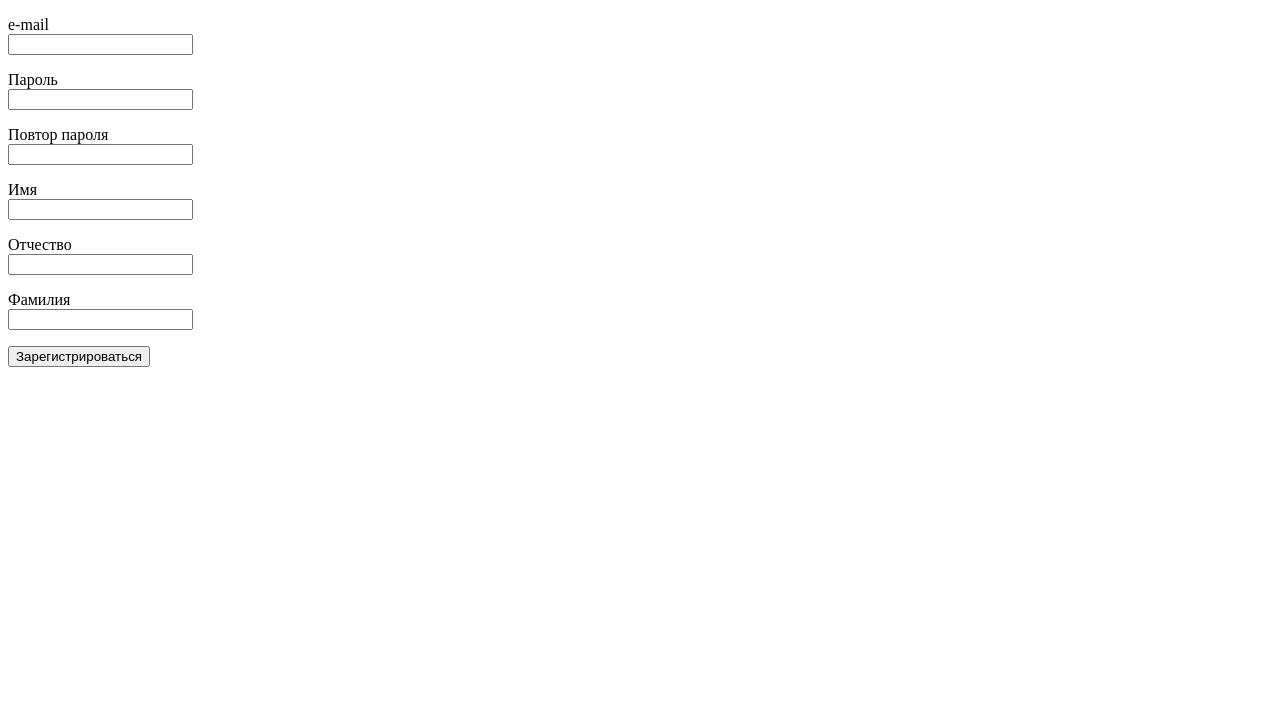
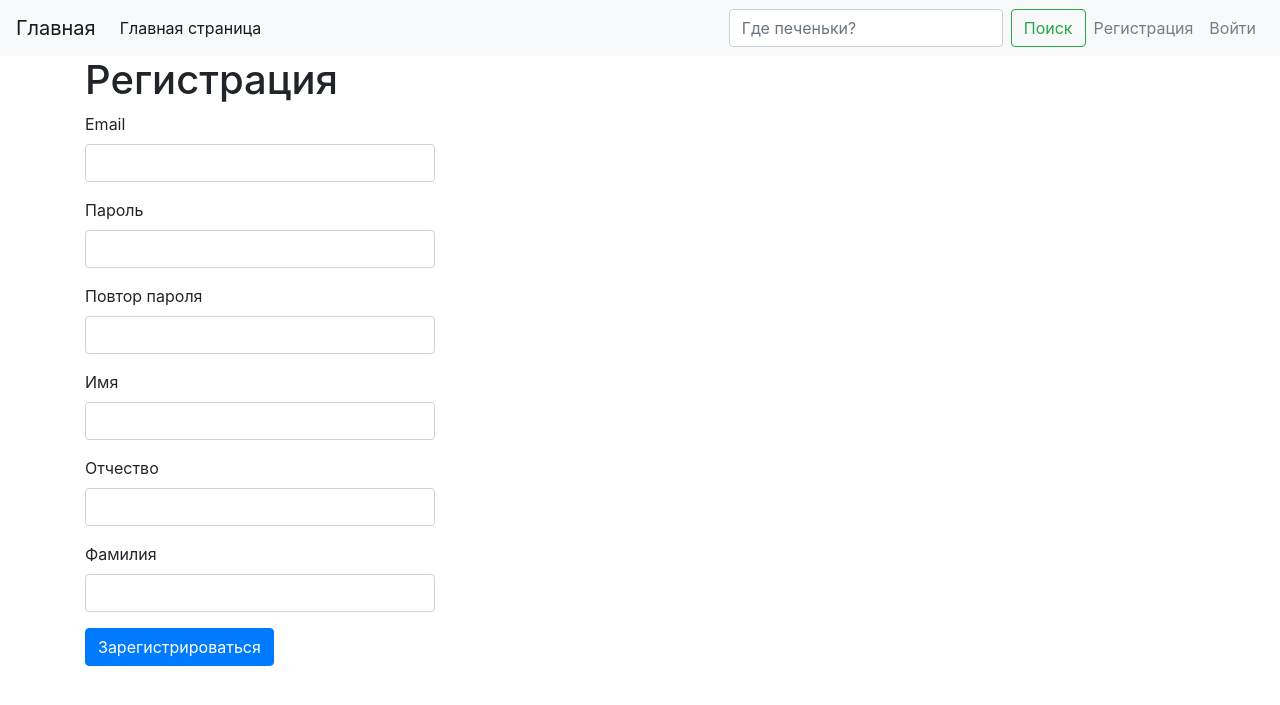
Before and after one commit to bycs/lp_project, a Flask app: page /user/register in a window 1280 px wide. Shown: the top 705 px of the page. Run offline with Flask 2, Linux system fonts and the light colour scheme; parts of the project's set-up code (start-up, migrations or seed data) failed here and were passed over; some libraries are stand-ins or nearby versions.

Commit message:
Добавление фронта
Обвновилсь шаблоны, добавлены стили, добавлено меню

```diff
--- a/app/user/forms.py
+++ b/app/user/forms.py
@@ -5,21 +5,39 @@ from wtforms.validators import DataRequired, Email, EqualTo
 
 
 class RegisterForm(FlaskForm):
-    email = StringField("e-mail", validators=[DataRequired(), Email()])
-    password = PasswordField("Пароль", validators=[DataRequired()])
+    email = StringField(
+        "Email",
+        validators=[DataRequired(), Email()],
+        render_kw={"class": "form-control"},
+    )
+    password = PasswordField(
+        "Пароль", validators=[DataRequired()], render_kw={"class": "form-control"}
+    )
     password2 = PasswordField(
-        "Повтор пароля", validators=[DataRequired(), EqualTo("password")]
+        "Повтор пароля",
+        validators=[DataRequired(), EqualTo("password")],
+        render_kw={"class": "form-control"},
     )
-    first_name = StringField("Имя", validators=[DataRequired()])
-    middle_name = StringField("Отчество")
-    last_name = StringField("Фамилия", validators=[DataRequired()])
-    submit = SubmitField("Зарегистрироваться")
+    first_name = StringField(
+        "Имя", validators=[DataRequired()], render_kw={"class": "form-control"}
+    )
+    middle_name = StringField("Отчество", render_kw={"class": "form-control"})
+    last_name = StringField(
+        "Фамилия", validators=[DataRequired()], render_kw={"class": "form-control"}
+    )
+    submit = SubmitField("Зарегистрироваться", render_kw={"class": "btn btn-primary"})
 
 
 class LoginForm(FlaskForm):
-    email = StringField("e-mail", validators=[DataRequired(), Email()])
-    password = PasswordField("Пароль", validators=[DataRequired()])
+    email = StringField(
+        label="Email",
+        validators=[DataRequired(), Email()],
+        render_kw={"class": "form-control"},
+    )
+    password = PasswordField(
+        label="Пароль", validators=[DataRequired()], render_kw={"class": "form-control"}
+    )
     remember_user = BooleanField(
         "Запомнить меня", default=True, render_kw={"class": "form-check-input"}
     )
-    submit = SubmitField("Войти")
+    submit = SubmitField("Войти", render_kw={"class": "btn btn-primary"})
--- a/templates/base.html
+++ b/templates/base.html
@@ -1,10 +1,19 @@
 <!DOCTYPE html>
 <html lang="ru">
 <head>
+     <!-- Required meta tags -->
     <meta charset="UTF-8">
+    <meta name="viewport" content="width=device-width, initial-scale=1">
+
+    <!-- Bootstrap CSS -->
+    <link rel="stylesheet" href="https://stackpath.bootstrapcdn.com/bootstrap/4.1.3/css/bootstrap.min.css" integrity="sha384-MCw98/SFnGE8fJT3GXwEOngsV7Zt27NXFoaoApmYm81iuXoPkFOJwJ8ERdknLPMO" crossorigin="anonymous">
+    <link rel="stylesheet" href="//cdnjs.cloudflare.com/ajax/libs/highlight.js/9.13.1/styles/atom-one-dark.min.css">
+    <script src="//cdnjs.cloudflare.com/ajax/libs/highlight.js/9.13.1/highlight.min.js"></script>
+
     <title>{{title}}</title>
 </head>
 <body>
+    {% include 'menu.html' %}
 
     {% with messages = get_flashed_messages() %}
         {% if messages %}
@@ -16,8 +25,15 @@
         {% endif %}
     {% endwith %}
 
-    {% block content %}
-    {% endblock %}
+    <div class="container">
+        <h1>{{ page_title }}</h1>
+        {% block content %}{% endblock %}
+    </div>
 
+    <!-- Optional JavaScript -->
+    <!-- jQuery first, then Popper.js, then Bootstrap JS -->
+    <script src="https://code.jquery.com/jquery-3.3.1.slim.min.js" integrity="sha384-q8i/X+965DzO0rT7abK41JStQIAqVgRVzpbzo5smXKp4YfRvH+8abtTE1Pi6jizo" crossorigin="anonymous"></script>
+    <script src="https://cdnjs.cloudflare.com/ajax/libs/popper.js/1.14.3/umd/popper.min.js" integrity="sha384-ZMP7rVo3mIykV+2+9J3UJ46jBk0WLaUAdn689aCwoqbBJiSnjAK/l8WvCWPIPm49" crossorigin="anonymous"></script>
+    <script src="https://stackpath.bootstrapcdn.com/bootstrap/4.1.3/js/bootstrap.min.js" integrity="sha384-ChfqqxuZUCnJSK3+MXmPNIyE6ZbWh2IMqE241rYiqJxyMiZ6OW/JmZQ5stwEULTy" crossorigin="anonymous"></script>
 </body>
 </html>
--- /dev/null
+++ b/templates/menu.html
@@ -0,0 +1,40 @@
+<nav class="navbar navbar-expand-lg navbar-light bg-light">
+    <a class="navbar-brand" href="#">Главная</a>
+    <button class="navbar-toggler" type="button" data-toggle="collapse" data-target="#navbarSupportedContent" aria-controls="navbarSupportedContent" aria-expanded="false" aria-label="Toggle navigation">
+        <span class="navbar-toggler-icon"></span>
+    </button>
+
+    <div class="collapse navbar-collapse" id="navbarSupportedContent">
+        <ul class="navbar-nav mr-auto">
+            <li class="nav-item active">
+                <a class="nav-link" href="/">Главная страница</a>
+            </li>
+        </ul>
+        <form class="form-inline my-2 my-lg-0">
+            <input class="form-control mr-sm-2" type="search" placeholder="Где печеньки?" aria-label="Search">
+            <button class="btn btn-outline-success my-2 my-sm-0" type="submit">Поиск</button>
+        </form>
+        <ul class="navbar-nav">
+            {% if current_user.is_authenticated %}
+                <li class="nav-item">
+                    <span class="nav-link">Привет, {{ current_user.first_name }}!</span>
+                </li>
+                {% if current_user.is_admin %}
+                <li class="nav-item">
+                    <a class="nav-link" href="{{ url_for('admin.admin_page') }}">Админка</a>
+                </li>
+                {% endif %}
+                <li class="nav-item">
+                    <a class="nav-link" href="{{ url_for('user.logout') }}">Выйти</a>
+                </li>
+            {% else %}
+                <li class="nav-item">
+                    <a class="nav-link" href="{{ url_for('user.register_page') }}">Регистрация</a>
+                </li>
+                <li class="nav-item">
+                    <a class="nav-link" href="{{ url_for('user.login_page') }}">Войти</a>
+                </li>
+            {% endif %}
+        </ul>
+    </div>
+</nav>
--- a/templates/user/register.html
+++ b/templates/user/register.html
@@ -1,29 +1,41 @@
 {% extends "base.html" %}
+
 {% block content %}
+    <div class="row">
+        <div class="col-4">
+            <form action="{{ url_for('user.process_register') }}" method="POST">
+                {{ form.hidden_tag() }}
+                <div class="form-floating mb-3">
+                    {{ form.email.label }}
+                    {{ form.email() }}
+                </div>
+                <div class="form-floating mb-3">
+                    {{ form.password.label }}
+                    {{ form.password() }}
+                </div>
+                <div class="form-floating mb-3">
+                    {{ form.password2.label }}
+                    {{ form.password2() }}
+                </div>
+                <div class="form-floating mb-3">
+                    {{ form.first_name.label }}
+                    {{ form.first_name() }}
+                </div>
+                <div class="form-floating mb-3">
+                    {{ form.middle_name.label }}
+                    {{ form.middle_name() }}
+                </div>
+                <div class="form-floating mb-3">
+                    {{ form.last_name.label }}
+                    {{ form.last_name() }}
+                </div>
+                {{ form.submit }}
+            </form>
+        </div>
+    </div>
 
+    <div class="col-8">
 
-
-    <form action="{{ url_for('user.process_register') }}" method="POST">
-        {{ form.hidden_tag() }}
-        <p>
-            {{ form.email.label }}<br>{{ form.email() }}
-        </p>
-        <p>
-            {{ form.password.label }}<br>{{ form.password() }}
-        </p>
-        <p>
-            {{ form.password2.label }}<br>{{ form.password2() }}
-        </p>
-                <p>
-            {{ form.first_name.label }}<br>{{ form.first_name() }}
-        </p>
-                <p>
-            {{ form.middle_name.label }}<br>{{ form.middle_name() }}
-        </p>
-                <p>
-            {{ form.last_name.label }}<br>{{ form.last_name() }}
-        </p>
-        <p>{{ form.submit }}</p>
-    </form>
+    </div>
 
 {% endblock %}
```
Also changed, not shown: templates/user/login.html (+23 -14 lines).
